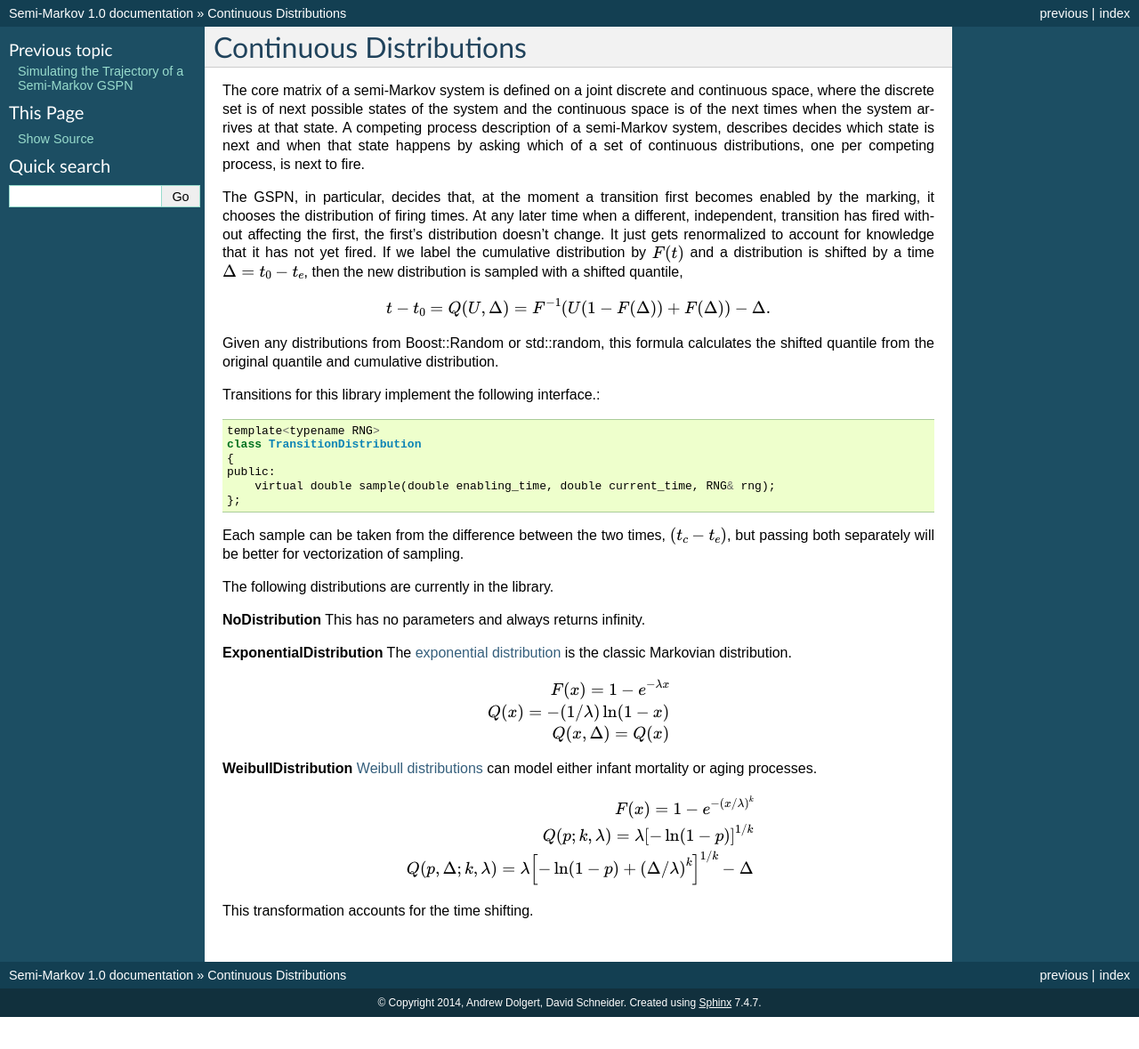
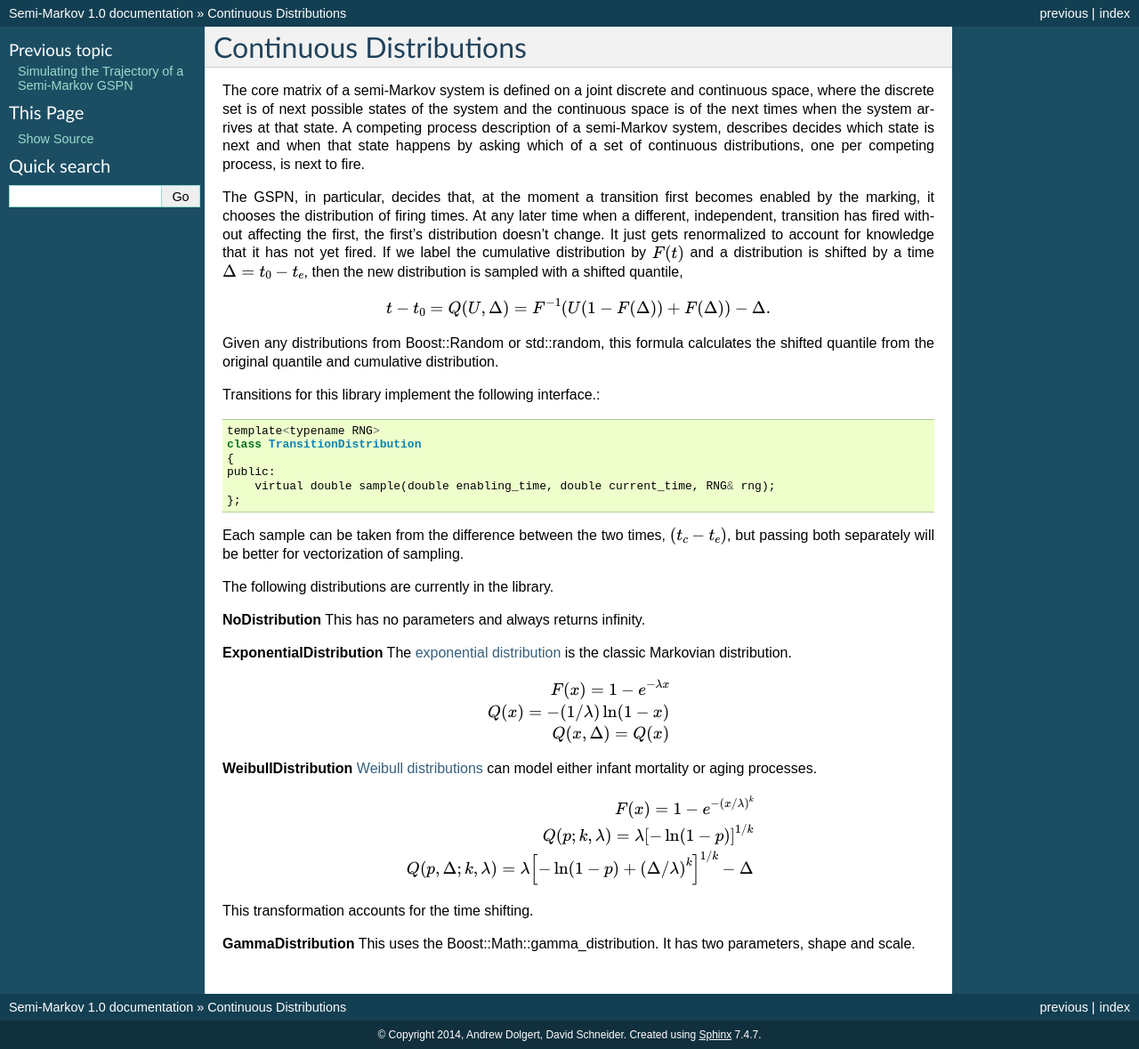
Before and after one commit to afidd/Semi-Markov, a Sphinx documentation site: the page built from doc/distributions.rst, in a window 1280 px wide. Shown: the whole page at 89% size. Built offline with Sphinx 7.4.7, drawn with Linux system fonts in a browser that asks for light colours; before the commit the page ends 1143 px from its top, so only the background shows below that.

Commit message:
The gamma distribution works. It uses Boost::Math, not Boost::Random. It turns out random's distributions just sample numbers, as do those of std::random, but Boost::Math will do quantiles and cdfs.

```diff
--- a/doc/distributions.rst
+++ b/doc/distributions.rst
@@ -70,3 +70,6 @@ infant mortality or aging processes.
   Q(p,\Delta; k,\lambda)=\lambda\left[-\ln(1-p)+\left(\Delta/\lambda\right)^k\right]^{1/k}-\Delta
 
 This transformation accounts for the time shifting.
+
+**GammaDistribution** This uses the Boost::Math::gamma_distribution.
+It has two parameters, shape and scale.
```
Also changed, not shown: 2 other files.
